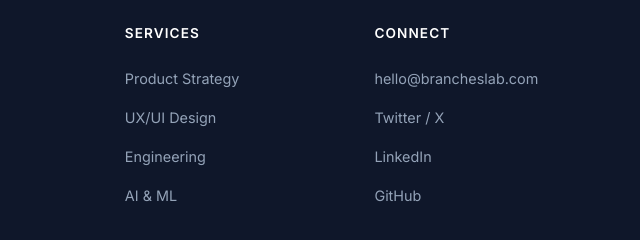
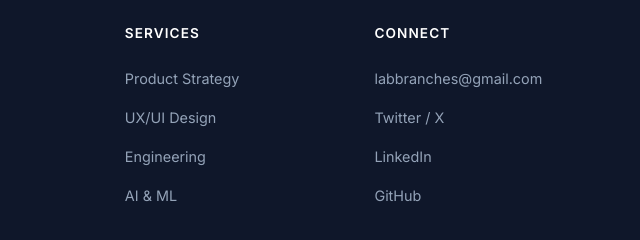
Before and after one commit to visshnu78/Branches-Lab, a website: page index.html in a window 1280 px wide. Shown: the part 4884-5124 px from the top of the page, 640-1280 px from the left. Drawn offline with Linux system fonts and the light colour scheme; no server answers.

Commit message:
Update contact email to labbranches@gmail.com

```diff
--- a/index.html
+++ b/index.html
@@ -1206,7 +1206,7 @@
             Start a Project
             <svg xmlns="http://www.w3.org/2000/svg" fill="none" viewBox="0 0 24 24" stroke="currentColor" stroke-width="2.5"><path stroke-linecap="round" stroke-linejoin="round" d="M17.25 8.25L21 12m0 0l-3.75 3.75M21 12H3"/></svg>
           </button>
-          <a href="mailto:hello@brancheslab.com" class="btn btn-outline" style="color:#93C5FD;border-color:#93C5FD;">Email Us</a>
+          <a href="mailto:labbranches@gmail.com" class="btn btn-outline" style="color:#93C5FD;border-color:#93C5FD;">Email Us</a>
         </div>
       </div>
     </div>
@@ -1244,7 +1244,7 @@
         <div>
           <h4>Connect</h4>
           <ul>
-            <li><a href="mailto:hello@brancheslab.com">hello@brancheslab.com</a></li>
+            <li><a href="mailto:labbranches@gmail.com">labbranches@gmail.com</a></li>
             <li><a href="#">Twitter / X</a></li>
             <li><a href="#">LinkedIn</a></li>
             <li><a href="#">GitHub</a></li>
```
